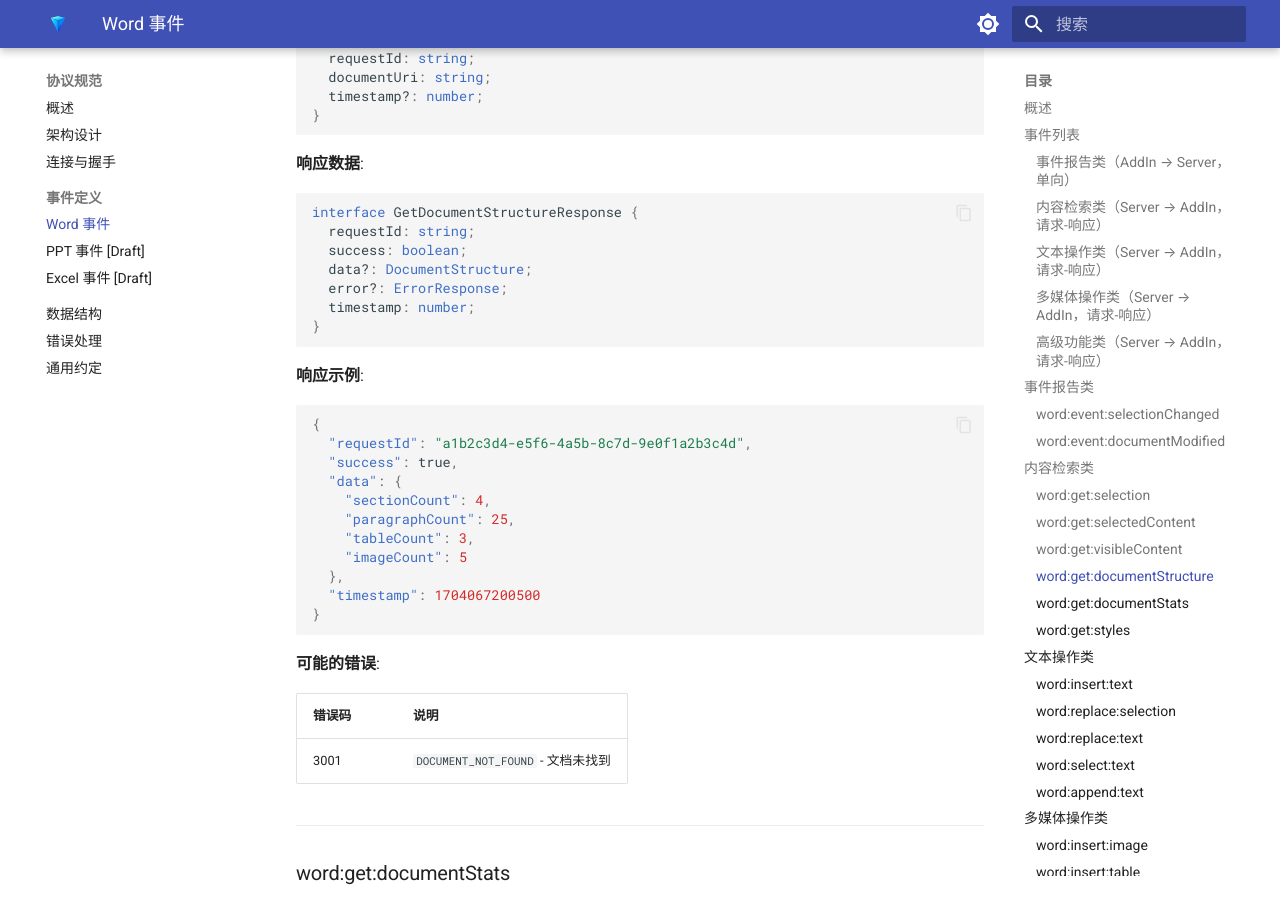
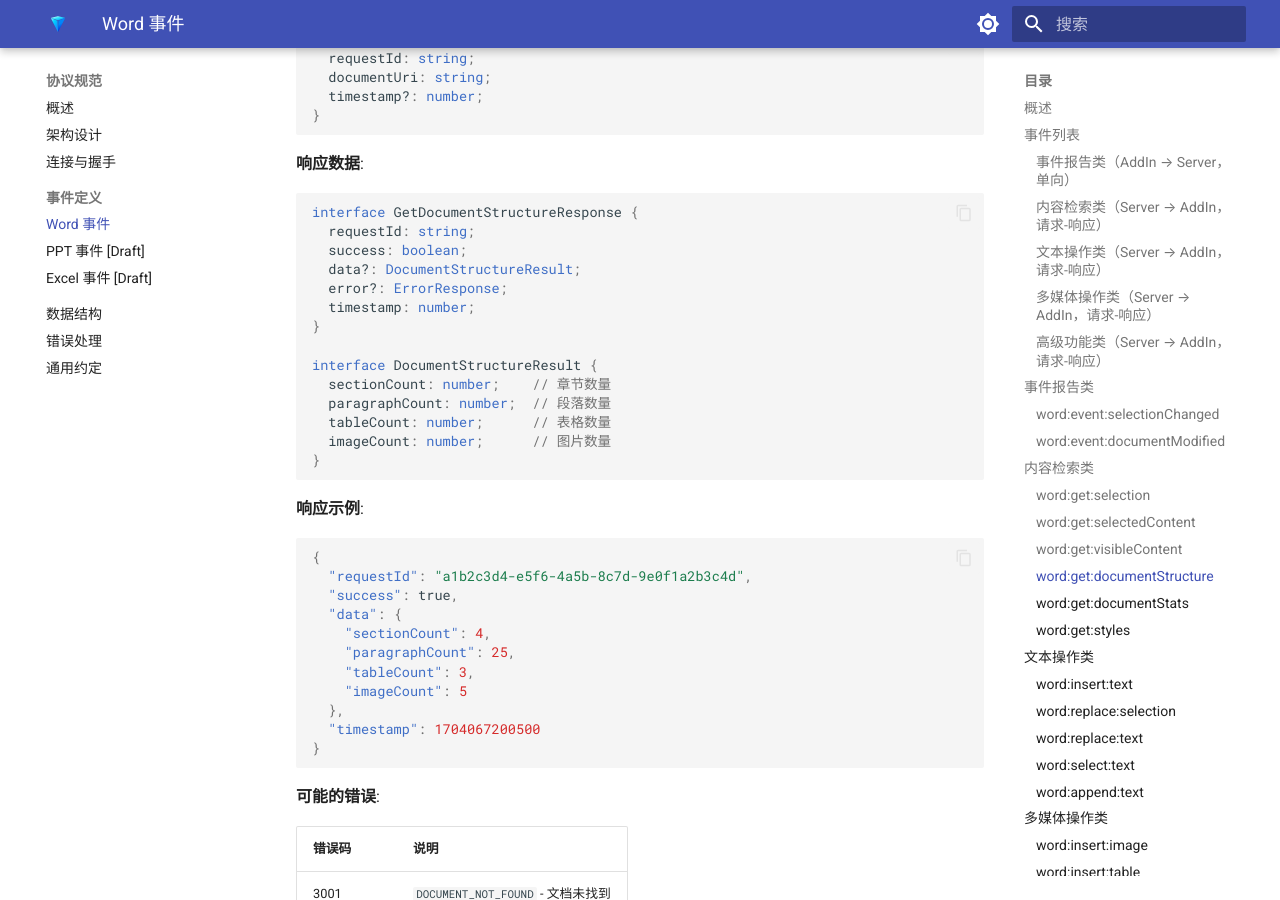
Before and after one commit to A2C-SMCP/oasp-protocol, an MkDocs documentation site: the page built from docs/specification/events-word.md, in a window 1280 px wide and 900 px high, scrolled down 12213 px. Built offline with MkDocs 1.6.1 and Material for MkDocs 9.7.7, drawn with Linux system fonts in a browser that asks for light colours; the version menu is left out.

Commit message:
Rename DocumentStructure to DocumentStructureResult to match implementation
Co-Authored-By: Claude Opus 4.5 <noreply@anthropic.com>

````diff
--- a/docs/specification/events-word.md
+++ b/docs/specification/events-word.md
@@ -564,9 +564,16 @@ interface GetDocumentStructureRequest {
 interface GetDocumentStructureResponse {
   requestId: string;
   success: boolean;
-  data?: DocumentStructure;
+  data?: DocumentStructureResult;
   error?: ErrorResponse;
   timestamp: number;
+}
+
+interface DocumentStructureResult {
+  sectionCount: number;    // 章节数量
+  paragraphCount: number;  // 段落数量
+  tableCount: number;      // 表格数量
+  imageCount: number;      // 图片数量
 }
 ```
 
````
Also changed, not shown: docs/specification/data-structures.md (+2 -2 lines).
